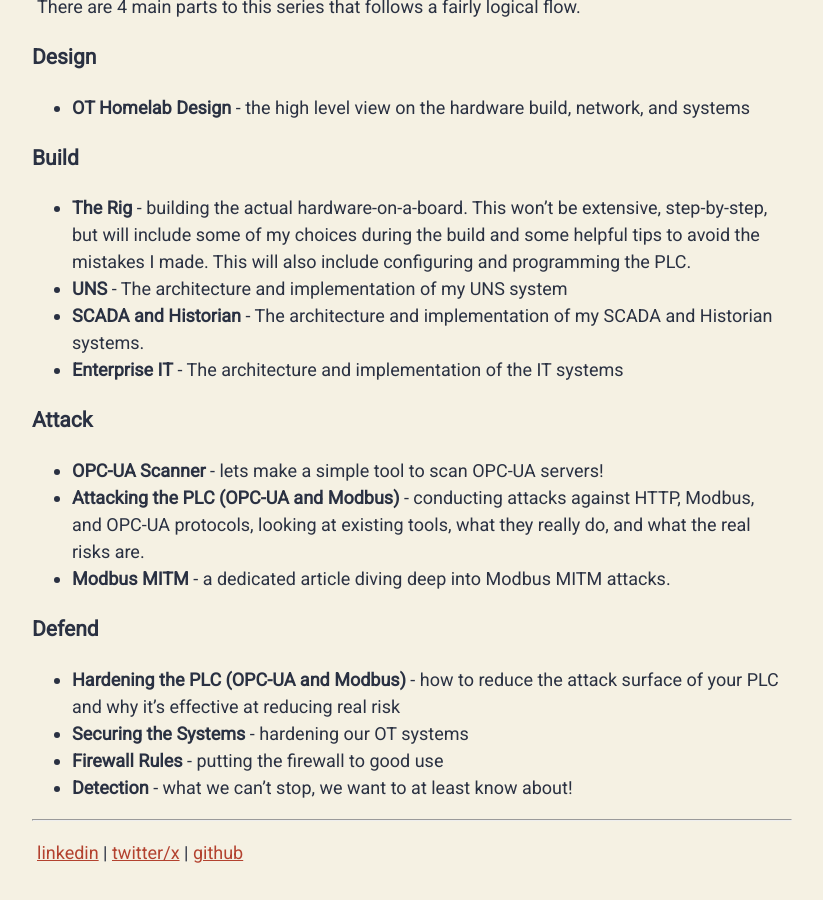
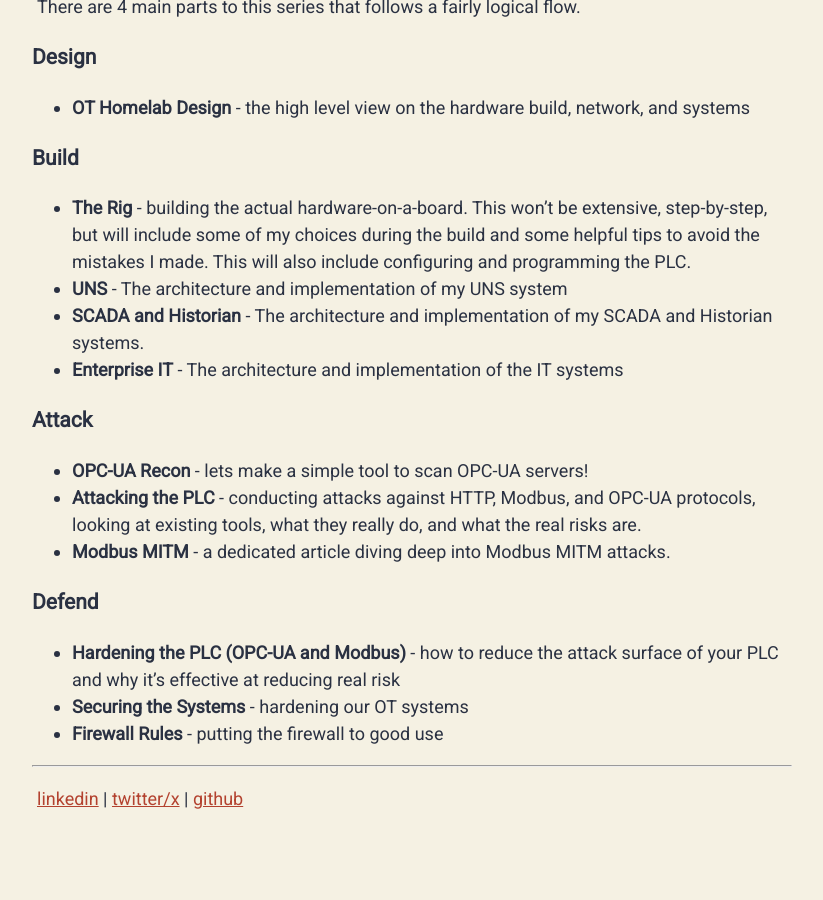
Before and after one commit to chrisdinozzi/chrisdinozzi.github.io, a Jekyll site: the page built from _posts/2026-07-01-ot-lab-intro.md, in a window 1280 px wide and 900 px high, scrolled down 3002 px. Shown: the whole window, without its empty margins (228-1051 px from the left). Built offline with Jekyll 4.4.1, drawn with Linux system fonts in a browser that asks for light colours; after the commit the page ends 3848 px from its top, so only the background shows below that.

Commit message:
more writing

```diff
--- a/_posts/2026-07-01-ot-lab-intro.md
+++ b/_posts/2026-07-01-ot-lab-intro.md
@@ -76,8 +76,8 @@
 - **Enterprise IT** - The architecture and implementation of the IT systems
 
 ### Attack
-- **OPC-UA Scanner** - lets make a simple tool to scan OPC-UA servers!
-- **Attacking the PLC (OPC-UA and Modbus)** - conducting attacks against HTTP, Modbus, and OPC-UA protocols, looking at existing tools, what they really do, and what the real risks are.
+- **OPC-UA Recon** - lets make a simple tool to scan OPC-UA servers!
+- **Attacking the PLC** - conducting attacks against HTTP, Modbus, and OPC-UA protocols, looking at existing tools, what they really do, and what the real risks are.
 - **Modbus MITM** - a dedicated article diving deep into Modbus MITM attacks.
 
 
@@ -85,4 +85,3 @@
 - **Hardening the PLC (OPC-UA and Modbus)** - how to reduce the attack surface of your PLC and why it's effective at reducing real risk
 - **Securing the Systems** - hardening our OT systems
 - **Firewall Rules** - putting the firewall to good use
-- **Detection** - what we can't stop, we want to at least know about!
```
Also changed, not shown: _posts/2026-07-29-ot-lab-build-scada-historian.md (+0 -2 lines), _posts/2026-08-06-ot-lab-build-it.md (+4 -1 lines).
